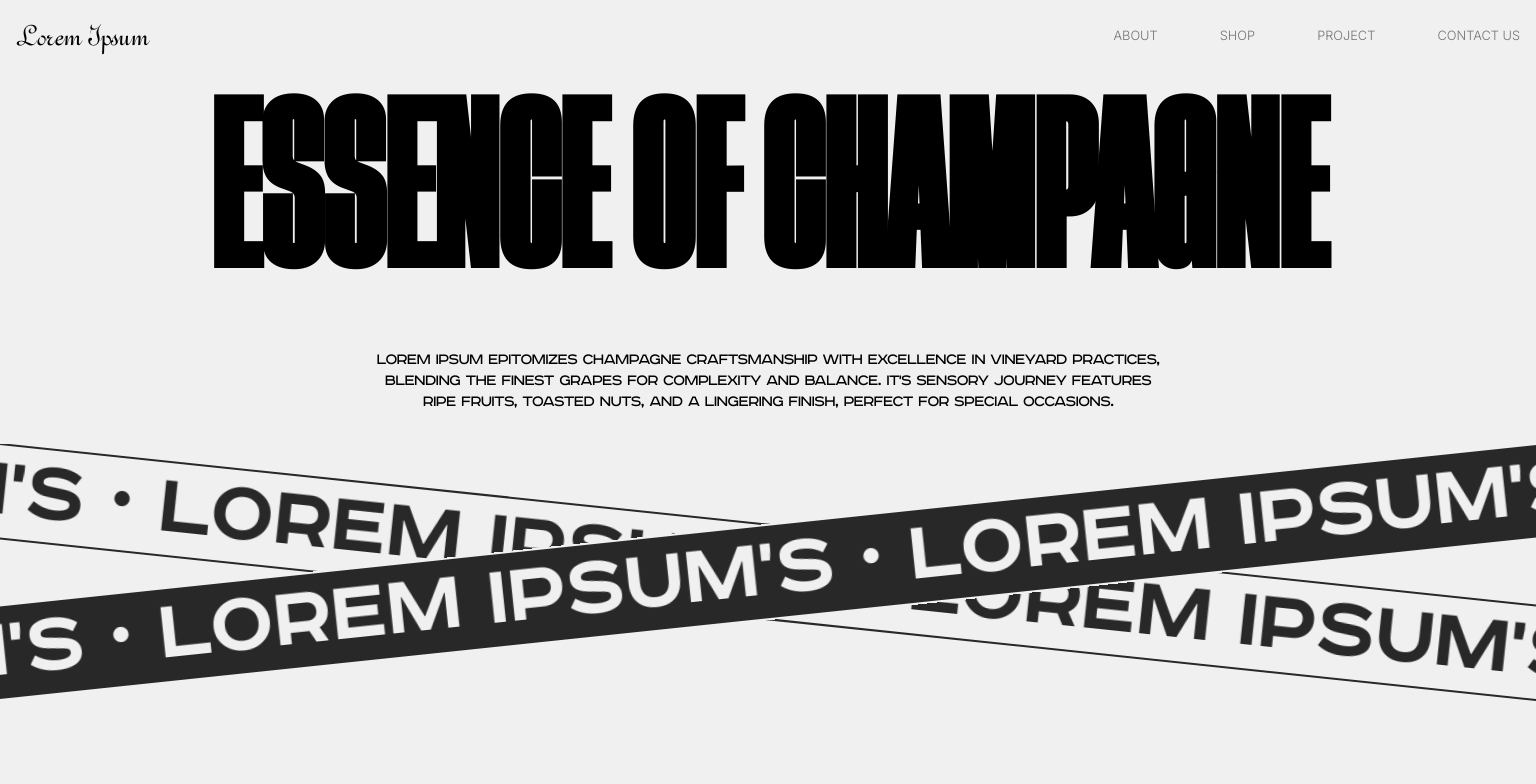
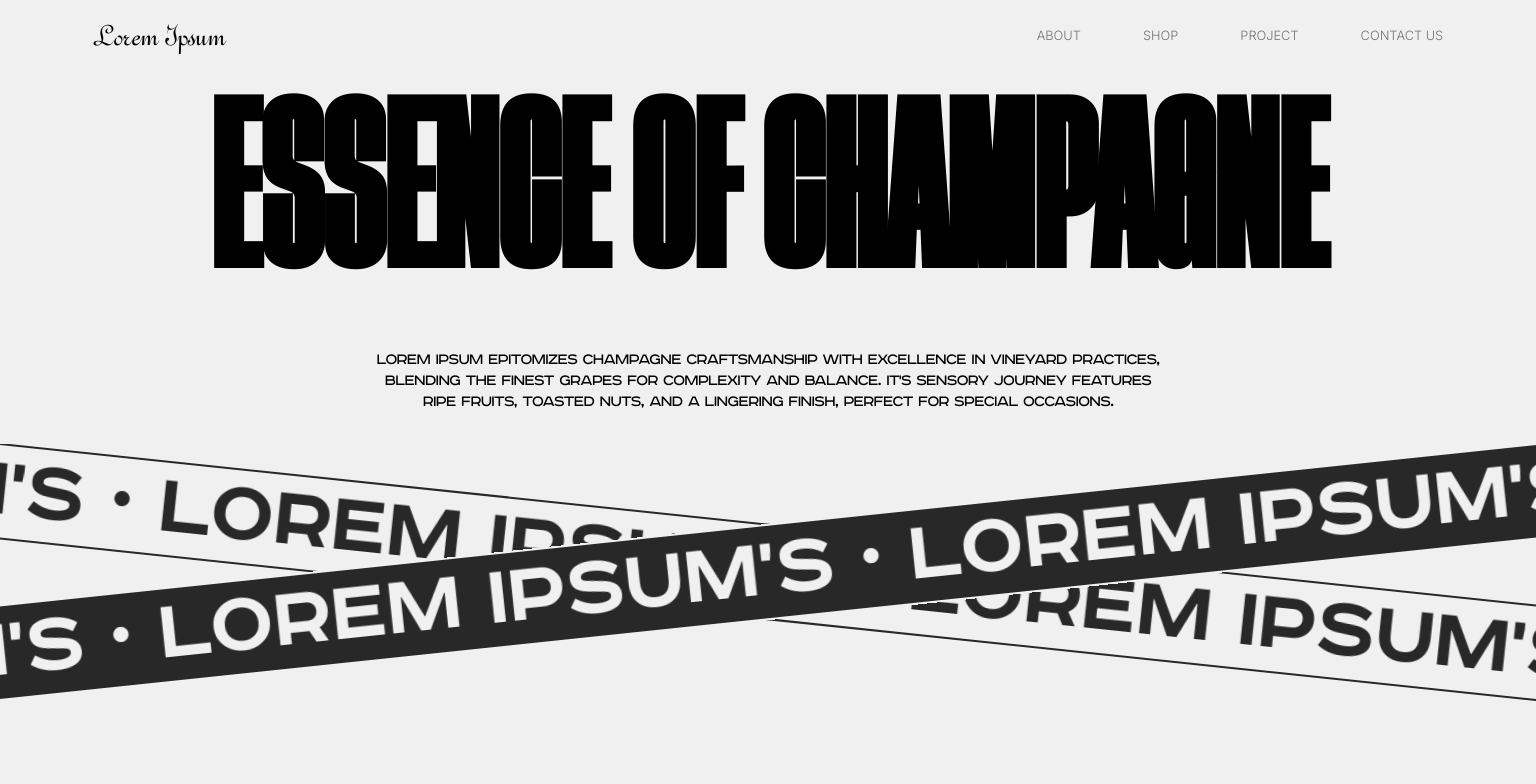
Before and after one commit to ArnoldT01/champagnewebsite, a React (Vite) app: page / in a window 1536 px wide. Shown: the top 784 px of the page. Built offline with nearby package versions, Linux system fonts and the light colour scheme.

Commit message:
added margins for navbar

```diff
--- a/src/components/Navbar.css
+++ b/src/components/Navbar.css
@@ -7,6 +7,12 @@
     top: 0;
     z-index: 1000;
     background-color: var(--primary-background-color);
+}
+
+@media screen and (min-width: 1440px) {
+    .navbar {
+        margin: 0 5%;
+    }
 }
 
 .logo {
```
